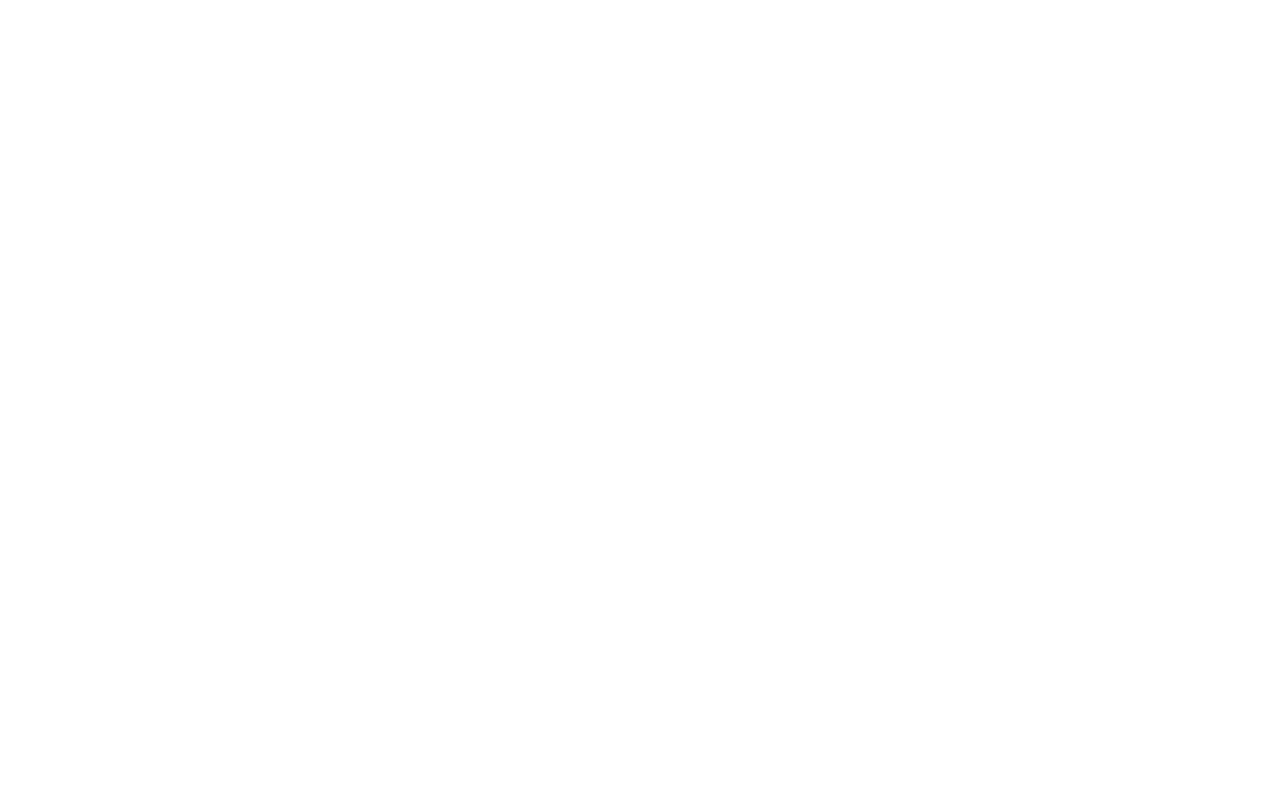
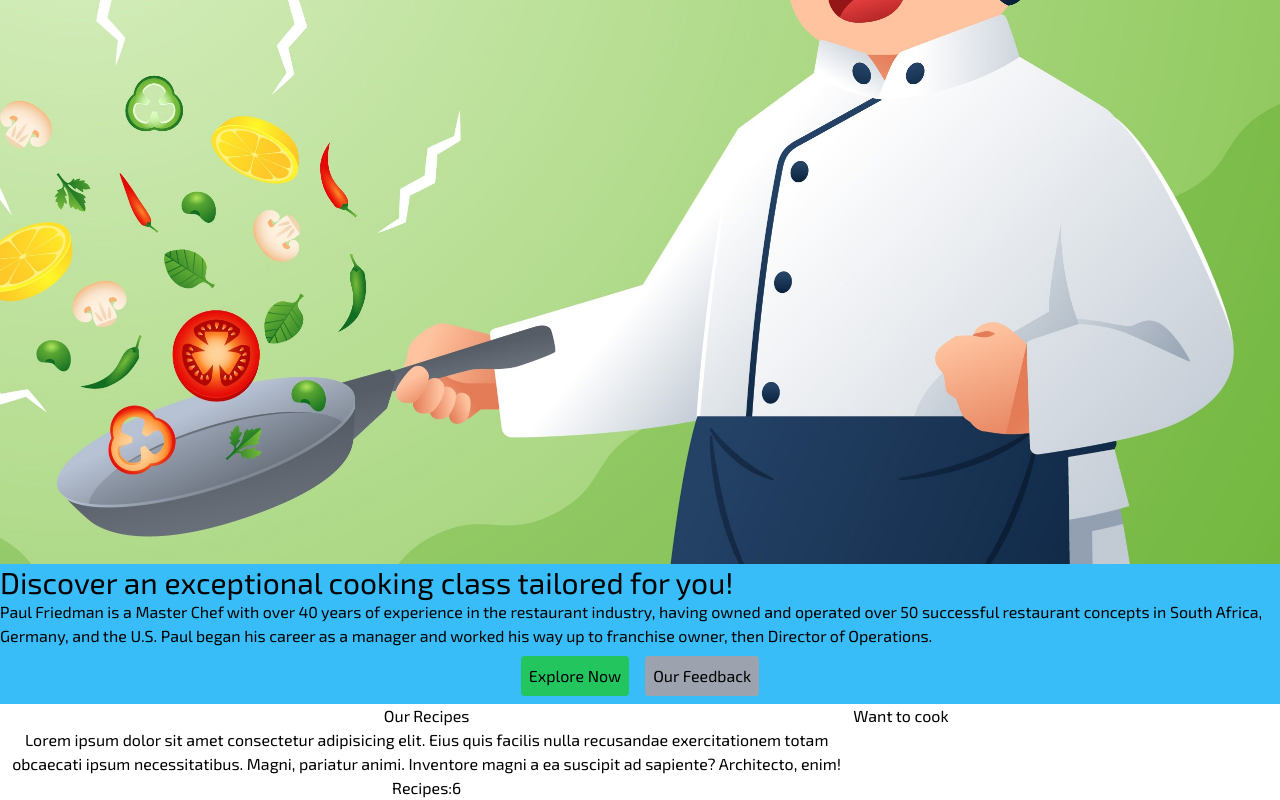
Before and after one commit to nusratjahantaifa/react-spa-assignment, a React (Vite) app: page / in a window 1280 px wide. Shown: the part 402-1202 px from the top of the page. Before the commit the page ends 800 px from the top, so only its background shows below. Built offline with nearby package versions, Linux system fonts and the light colour scheme.

Commit message:
add this file

```diff
--- a/package.json
+++ b/package.json
@@ -10,6 +10,7 @@
     "preview": "vite preview"
   },
   "dependencies": {
+    "prop-types": "^15.8.1",
     "react": "^19.2.0",
     "react-dom": "^19.2.0",
     "react-icons": "^5.5.0"
--- a/src/App.jsx
+++ b/src/App.jsx
@@ -2,14 +2,18 @@
 import './App.css'
  import Banner from './components/Banner/Banner'
 import Navbar from './components/Nav/Navbar'
-import Recipes from './components/Recipes/Recipes'
+ import Recipes from './components/Recipes/Recipes'
+import Tables from './components/Tables/Tables'
 
 function App() {
    return (
     <>
    <Navbar></Navbar>
    <Banner></Banner>
-   <Recipes></Recipes>
+   <div className='md:flex'>
+<Recipes></Recipes>
+<Tables></Tables>
+   </div>
     </>
   )
 }
--- a/src/components/Banner/Banner.jsx
+++ b/src/components/Banner/Banner.jsx
@@ -1,9 +1,9 @@
 
-
+import image from '../../assets/img/7802632.jpg'
 const Banner = () => {
     return (
-        <div className="bg-sky-300">
-
+        <div className='bg-sky-400'>
+        <img src={image} alt="" />
         <h1 className=' text-3xl'>Discover an exceptional cooking
             class tailored for you!
         </h1>
--- a/src/components/Nav/Navbar.jsx
+++ b/src/components/Nav/Navbar.jsx
@@ -1,4 +1,4 @@
-
+import person from '../../assets/img/person-fill (1).svg'
 const Navbar = () => {
     return (
                  <div  className='flex justify-between
@@ -16,7 +16,7 @@ const Navbar = () => {
         <li>Search</li>
       </ul>
       <button className="btn btn-wide pr-14 rounded pl-2 text-center bg-gray-200">search</button>
-
+       <img src= {person} alt=""/>
       </nav>
 
         </div>
--- /dev/null
+++ b/src/components/Recipe/Recipe.jsx
@@ -0,0 +1,16 @@
+import PropTypes from 'prop-types';
+
+const Recipe = ({recipe}) => {
+  console.log(recipe);
+    return (
+        <div>
+
+        </div>
+    );
+};
+
+Recipe.propTypes ={
+    recipe:PropTypes.object.isRequired
+}
+
+export default Recipe;
--- a/src/components/Recipes/Recipes.jsx
+++ b/src/components/Recipes/Recipes.jsx
@@ -10,9 +10,16 @@ fetch('recipes.json')
   .then(data => setRecipes(data))
    }, [])
    return (
-        <div>
 
+        <div className="md:w-2/3 gap-4 text-center">
+           <h1>Our Recipes</h1>
+           <p>Lorem ipsum dolor sit amet consectetur adipisicing elit. Eius quis facilis nulla recusandae exercitationem totam obcaecati ipsum necessitatibus. Magni, pariatur animi. Inventore magni a ea suscipit
+            ad sapiente? Architecto, enim!</p>
+          <div className="md:w-full flex justify-evenly">Recipes:{recipes.length}
+
+          </div>
         </div>
+
     );
 };
 
--- /dev/null
+++ b/src/components/Tables/Tables.jsx
@@ -0,0 +1,11 @@
+
+
+const Tables = () => {
+    return (
+        <div className="md:w-1/3">
+          <h2>Want to cook</h2>
+        </div>
+    );
+};
+
+export default Tables;
```
Also changed, not shown: src/assets/img/person-fill (1).svg (added), 1 other file (tests, documents, lock files or other folders).
